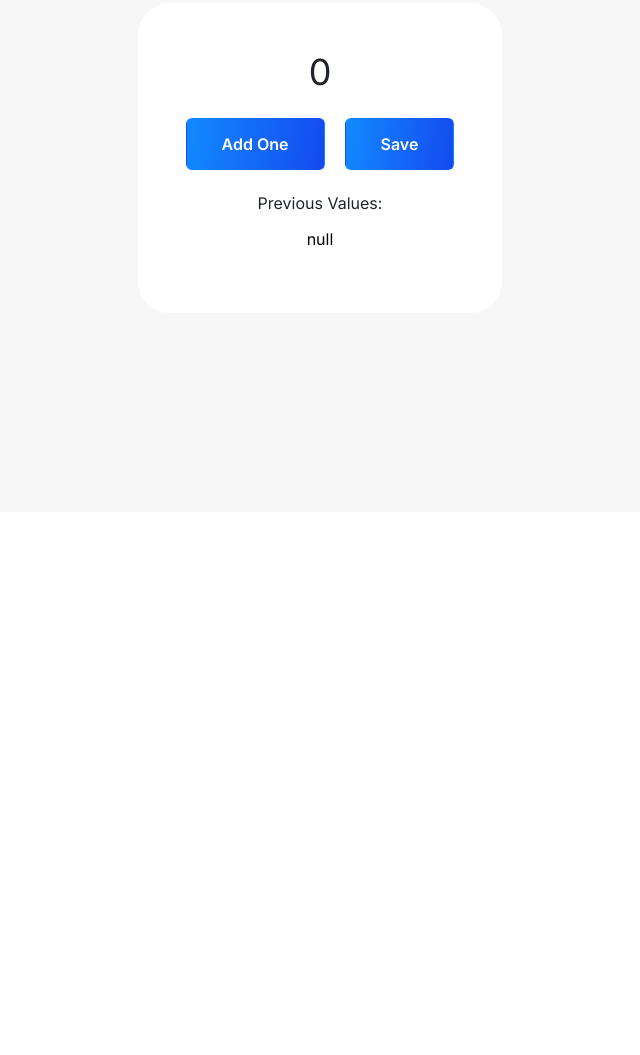
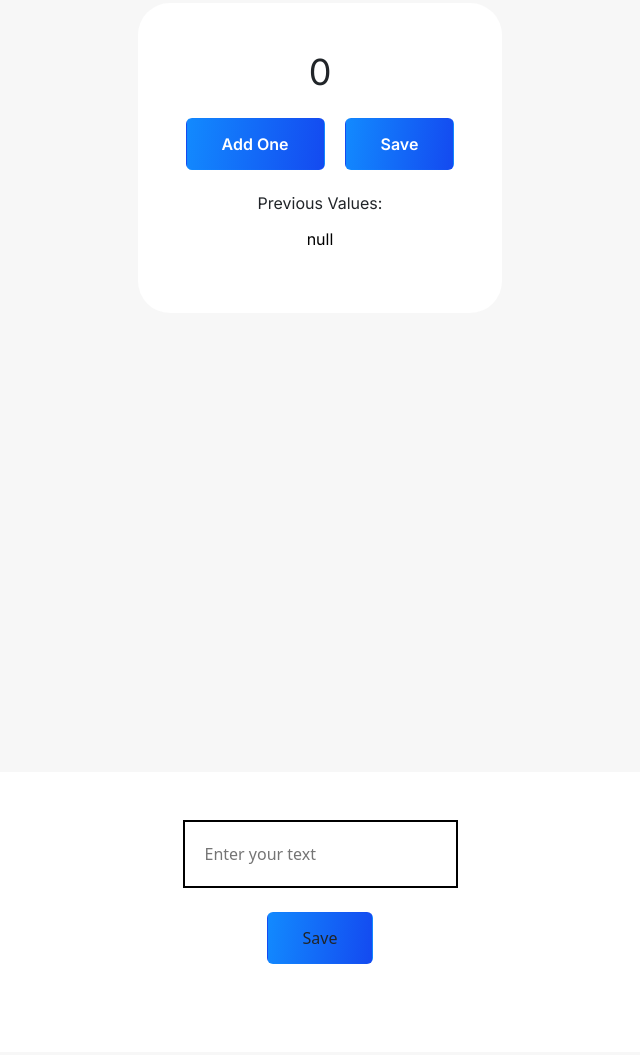
Before and after one commit to UmedPanghal/advance-counter, a plain HTML site: page index.html in a window 1280 px wide. Shown: the part 288-1343 px from the top of the page, without its empty margins (320-960 px from the left). Before the commit the page ends 800 px from the top, so only its background shows below. Drawn offline with nearby package versions, Linux system fonts and the light colour scheme.

Commit message:
input text add in section

```diff
--- a/assets/css/style.css
+++ b/assets/css/style.css
@@ -19,7 +19,7 @@
     line-height: 43.57px;
 }
 
-button {
+.btn {
     font-size: 16px;
     line-height: 19.36px;
     background: linear-gradient(97.42deg, #128DFF -4.95%, #1444EF 109.04%);
@@ -34,3 +34,7 @@ button {
     font-size: 16px;
     line-height: 19.36px;
 }
+.input{
+    border: 2px solid black;
+    padding: 20px;
+}
--- a/assets/js/app.js
+++ b/assets/js/app.js
@@ -24,3 +24,14 @@ function save() {
         alert("Current value must be greater than 0 to save.");
     }
 }
+// section 2
+
+document.getElementById('saveButton').addEventListener('click', function () {
+    const inputText = document.getElementById('myInput').value;
+
+    // Display the saved text in the paragraph element
+    document.getElementById('displayText').textContent = inputText;
+
+    // Clear the input field after saving
+    document.getElementById('myInput').value = '';
+});
--- a/index.html
+++ b/index.html
@@ -29,6 +29,16 @@
             </div>
         </div>
     </section>
+    <!-- section 2  -->
+    <section class="min-vh-100 bg-light-white d-flex align-items-center justify-content-center">
+        <div class="container">
+            <div class="card d-flex align-items-center justify-content-center p-5 rounded-5 border-0">
+            <input class="input" type="text" id="myInput" placeholder="Enter your text">
+            <button class="btn my-4" id="saveButton">Save</button>
+            <p id="displayText"></p>
+            </div>
+        </div>
+    </section>
     <script src="https://cdn.jsdelivr.net/npm/bootstrap@5.3.3/dist/js/bootstrap.bundle.min.js"
         integrity="sha384-YvpcrYf0tY3lHB60NNkmXc5s9fDVZLESaAA55NDzOxhy9GkcIdslK1eN7N6jIeHz"
         crossorigin="anonymous"></script>
```
